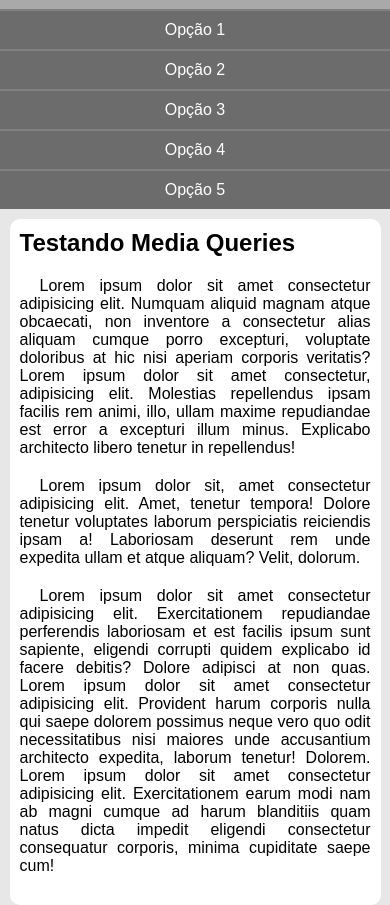
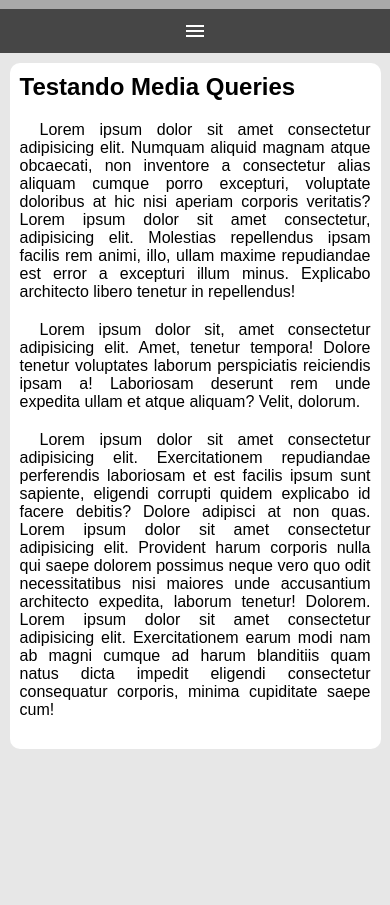
Before and after one commit to drk-Arthur/HTML-CSS, a plain HTML site: page exercicios/026/mq005/index.html in a window 390 px wide. Shown: the part 58-963 px from the top of the page. After the commit the page ends 844 px from the top, so only its background shows below. Drawn offline with Linux system fonts and the light colour scheme.

Commit message:
exercico 26 006 media query

```diff
--- a/exercicios/026/mq005/estilos/style.css
+++ b/exercicios/026/mq005/estilos/style.css
@@ -20,8 +20,23 @@
     padding-bottom: 10px;
 }
 
+i#burguer {
+    background-color: rgb(70, 70, 70);
+    width: 100%vw;
+    color: white;
+    text-align: center;
+    display: block;
+    padding: 10px;
+    cursor: pointer;
+}
+
+i#burguer:hover {
+    background-color: white;
+    color: black;
+}
+
 menu {
-    display: block;
+    display: none;
 }
 
 menu > ul{
--- a/exercicios/026/mq005/index.html
+++ b/exercicios/026/mq005/index.html
@@ -4,12 +4,14 @@
     <meta charset="UTF-8">
     <meta name="viewport" content="width=device-width, initial-scale=1.0">
     <title>Media Query</title>
+    <link href="https://fonts.googleapis.com/icon?family=Material+Icons" rel="stylesheet">
     <link rel="stylesheet" href="estilos/style.css">
 </head>
 <body>
     <header>
         <h1>Meu Site</h1>
-        <menu>
+        <i id="burguer" class="material-icons" onclick="clickMenu()">menu</i>
+        <menu id="itens">
             <ul>
                 <li><a href="#">Opção 1</a></li>
                 <li><a href="#">Opção 2</a></li>
@@ -27,5 +29,14 @@
             <p>Lorem ipsum dolor sit amet consectetur adipisicing elit. Exercitationem repudiandae perferendis laboriosam et est facilis ipsum sunt sapiente, eligendi corrupti quidem explicabo id facere debitis? Dolore adipisci at non quas. Lorem ipsum dolor sit amet consectetur adipisicing elit. Provident harum corporis nulla qui saepe dolorem possimus neque vero quo odit necessitatibus nisi maiores unde accusantium architecto expedita, laborum tenetur! Dolorem. Lorem ipsum dolor sit amet consectetur adipisicing elit. Exercitationem earum modi nam ab magni cumque ad harum blanditiis quam natus dicta impedit eligendi consectetur consequatur corporis, minima cupiditate saepe cum!</p>
         </article>
     </main>
+    <script>
+        function clickMenu() {
+            if (itens.style.display == 'block') {
+                itens.style.display = 'none';
+            } else {
+                itens.style.display = 'block';
+            }
+        }
+    </script>
 </body>
 </html>
```
